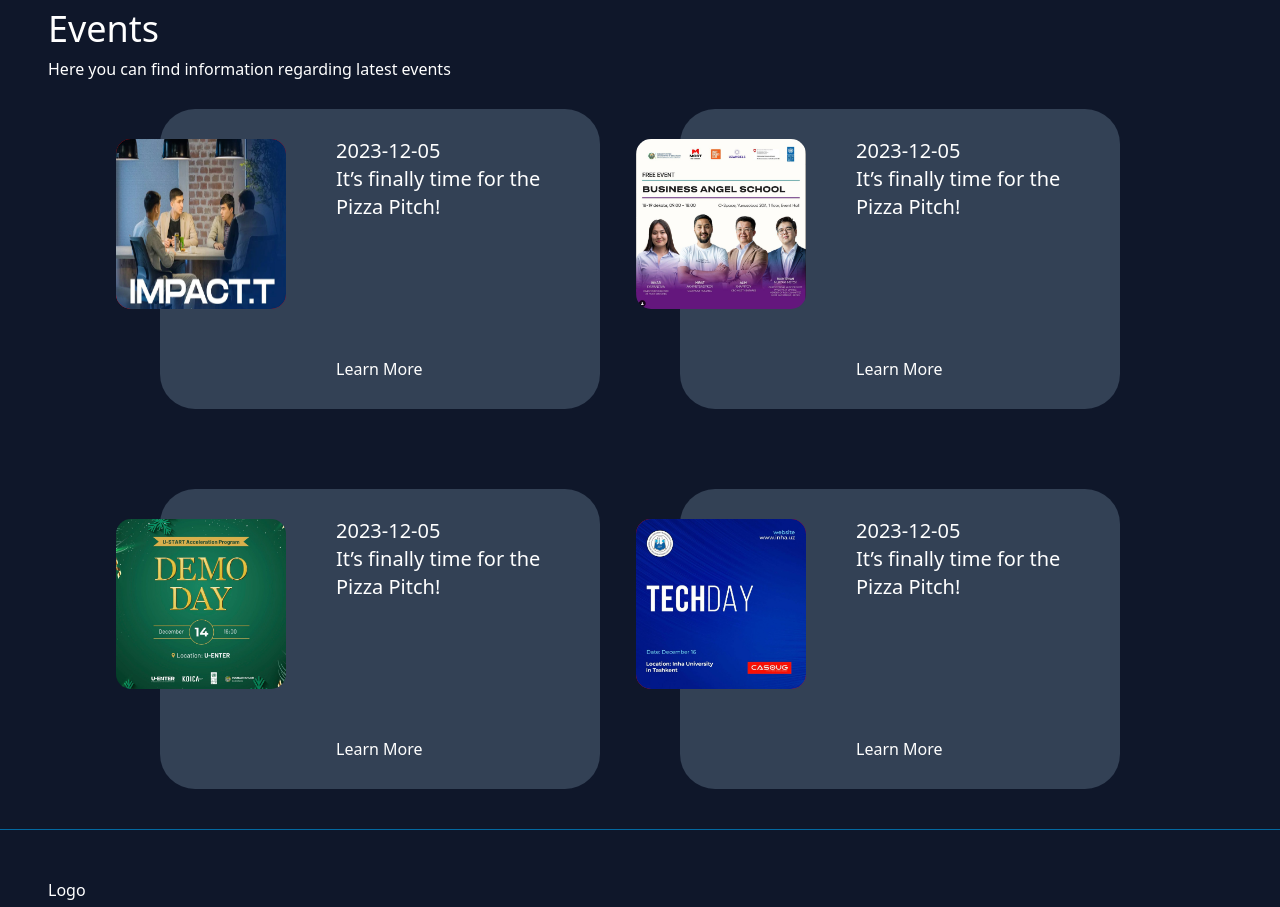
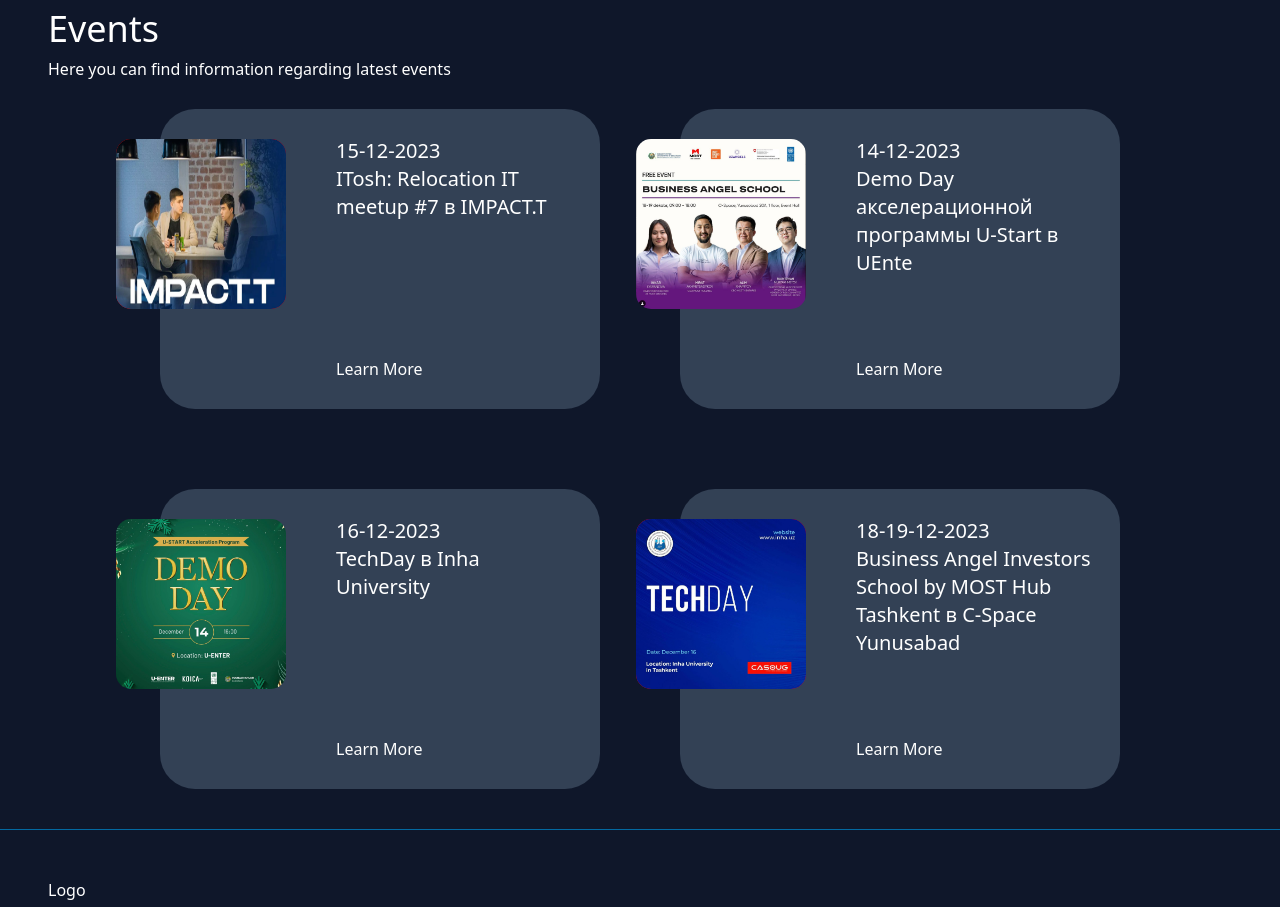
Before and after one commit to TimurRahkmatov/startup, a React (Vite) app: page / in a window 1280 px wide. Shown: the part 1220-2127 px from the top of the page. Built offline with nearby package versions, Linux system fonts and the light colour scheme.

Commit message:
edit evenst card text

```diff
--- a/src/Components/Cards/EventsCard/EventsCard.jsx
+++ b/src/Components/Cards/EventsCard/EventsCard.jsx
@@ -28,9 +28,9 @@ const EventsCard = () => {
         </div>
         <div className="text-white event-two items-start flex flex-col justify-between py-7">
           <div>
-            <p className="xl:text-xl sm:text-sm md:text-xl lg:text-xl">2023-12-05</p>
+            <p className="xl:text-xl sm:text-sm md:text-xl lg:text-xl">15-12-2023</p>
             <h3 style={{ width: "95%" }} className="xl:text-xl sm:text-sm md:text-xl lg:text-xl">
-              It’s finally time for the Pizza Pitch!
+            ITosh: Relocation IT meetup #7 в IMPACT.T
             </h3>
           </div>
           <button>Learn More</button>
@@ -57,9 +57,9 @@ const EventsCard = () => {
         </div>
         <div className="text-white event-two items-start flex flex-col justify-between py-7">
           <div>
-            <p className="xl:text-xl sm:text-sm md:text-xl lg:text-xl">2023-12-05</p>
+            <p className="xl:text-xl sm:text-sm md:text-xl lg:text-xl">14-12-2023</p>
             <h3 style={{ width: "95%" }} className="xl:text-xl sm:text-sm md:text-xl lg:text-xl">
-              It’s finally time for the Pizza Pitch!
+            Demo Day акселерационной программы U-Start в UEnte
             </h3>
           </div>
           <button>Learn More</button>
@@ -86,9 +86,9 @@ const EventsCard = () => {
         </div>
         <div className="text-white event-two items-start flex flex-col justify-between py-7">
           <div>
-            <p className="xl:text-xl sm:text-sm md:text-xl lg:text-xl">2023-12-05</p>
+            <p className="xl:text-xl sm:text-sm md:text-xl lg:text-xl">16-12-2023</p>
             <h3 style={{ width: "95%" }} className="xl:text-xl sm:text-sm md:text-xl lg:text-xl">
-              It’s finally time for the Pizza Pitch!
+            TechDay в Inha University
             </h3>
           </div>
           <button>Learn More</button>
@@ -116,9 +116,9 @@ const EventsCard = () => {
         </div>
         <div className="text-white event-two items-start flex flex-col justify-between py-7">
           <div>
-            <p className="xl:text-xl sm:text-sm md:text-xl lg:text-xl">2023-12-05</p>
+            <p className="xl:text-xl sm:text-sm md:text-xl lg:text-xl">18-19-12-2023</p>
             <h3 style={{ width: "95%" }} className="xl:text-xl sm:text-sm md:text-xl lg:text-xl">
-              It’s finally time for the Pizza Pitch!
+            Business Angel Investors School by MOST Hub Tashkent в C-Space Yunusabad
             </h3>
           </div>
           <button>Learn More</button>
```
